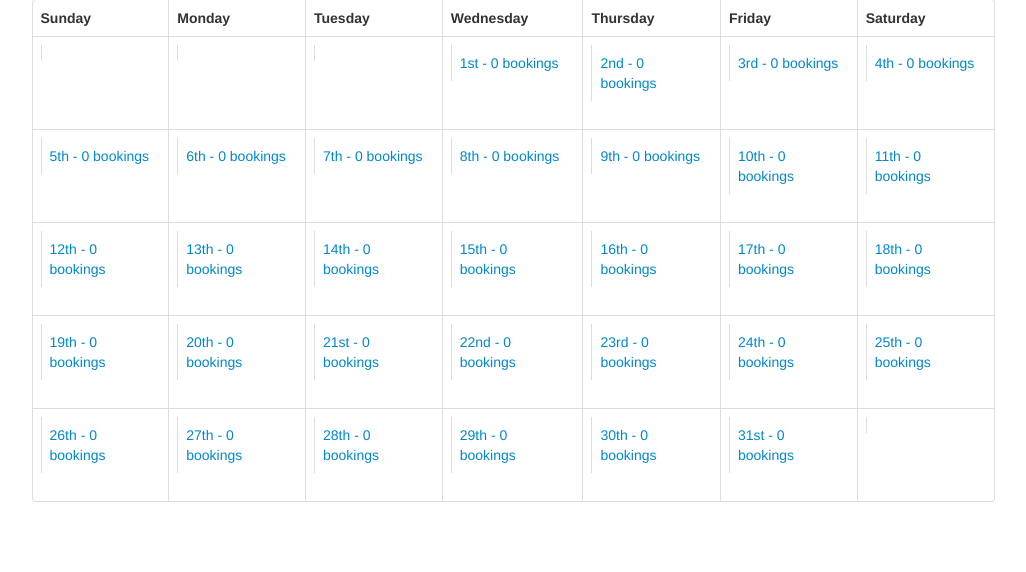
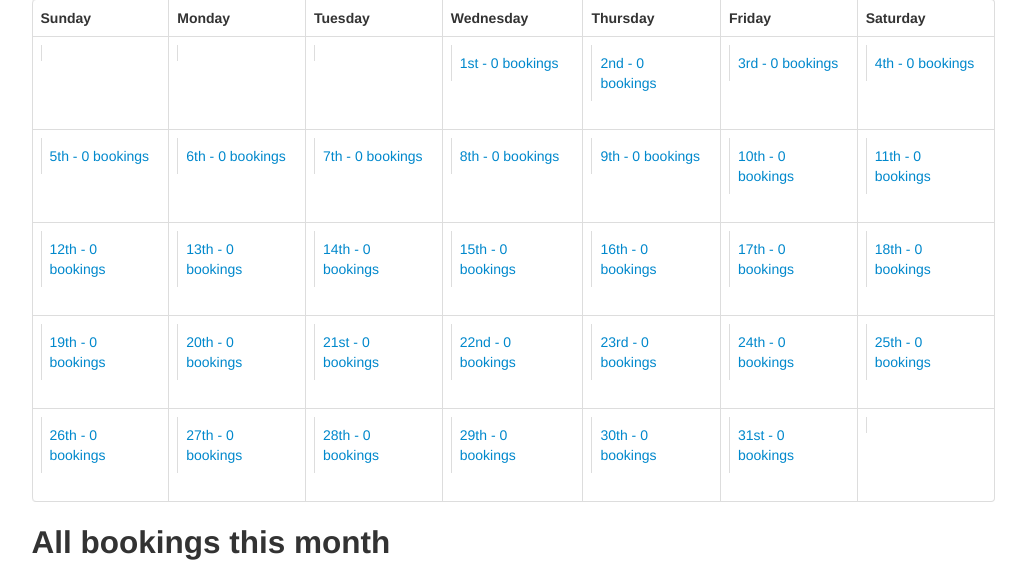
Before and after one commit to EdLeming/ukbooking, a Django app: page /ukbooking/bookings/ in a window 1280 px wide. Shown: the part 423-995 px from the top of the page, without its empty margins (127-1153 px from the left). Before the commit the page ends 925 px from the top, so only its background shows below. Run offline with Django 3.2, Linux system fonts and the light colour scheme; data that the repository does not hold is empty; parts of the project's set-up code (start-up, migrations or seed data) failed here and were passed over.

Commit message:
New visit/booking information

```diff
--- a/ukbooking/templates/ukbooking/bookings.html
+++ b/ukbooking/templates/ukbooking/bookings.html
@@ -61,4 +61,8 @@ jQuery(document).ready(function() {
 </tr>
 </tbody>
 </table>
+<h2>All bookings this month</h2>
+{% for booking in month_bookings %}
+<a href="{% url 'booking' booking.pk %}">{{ booking }}</a> part of {{ booking.visit }}<br />
+{% endfor %}
 {% endblock %}
--- a/ukbooking/templates/ukbooking/visits.html
+++ b/ukbooking/templates/ukbooking/visits.html
@@ -61,8 +61,9 @@ jQuery(document).ready(function() {
 </tr>
 </tbody>
 </table>
+<h2>All visits this month</h2>
 {% for visit in month_visits %}
-<a href="{% url 'visit' visit.pk %}">{{ visit.contact }}</a><br />
+<a href="{% url 'visit' visit.pk %}">{{ visit }}</a><br />
 {% endfor %}
 
 {% endblock %}
--- a/ukbooking/views.py
+++ b/ukbooking/views.py
@@ -29,6 +29,7 @@ def next_date(year, month):
 def bookings_per_month(year, month):
     """ Bookings per day for the month."""
     day_information = []
+    month_information = None
     year, month = int(year), int(month)
     cal = calendar.Calendar(6) # Weeks start on Sunday
     for day in cal.itermonthdays(year, month):
@@ -38,14 +39,19 @@ def bookings_per_month(year, month):
         # Include bookings with a check in before or on today and exclude with a check out before today
         bookings = Booking.objects.filter(check_in__lte=datetime.datetime(year, month, day))
         bookings = bookings.exclude(check_out__lt=datetime.datetime(year, month, day))
+        if month_information is None:
+            month_information = bookings
+        month_information = month_information | bookings
         day_information.append([day, bookings])
-    return day_information
+    return day_information, month_information
 
 def bookings(request, year=time.localtime()[0], month=time.localtime()[1]):
     """ View of bookings in a month."""
     year = int(year)
     month = int(month)
-    return render(request, 'ukbooking/bookings.html', {'day_bookings' : bookings_per_month(year, month),
+    day_bookings, month_bookings = bookings_per_month(year, month)
+    return render(request, 'ukbooking/bookings.html', {'day_bookings' : day_bookings,
+                                                       'month_bookings' : month_bookings,
                                                        'now' : [year, month],
                                                        'prev' : prev_date(year, month),
                                                        'next' : next_date(year, month)})
```
